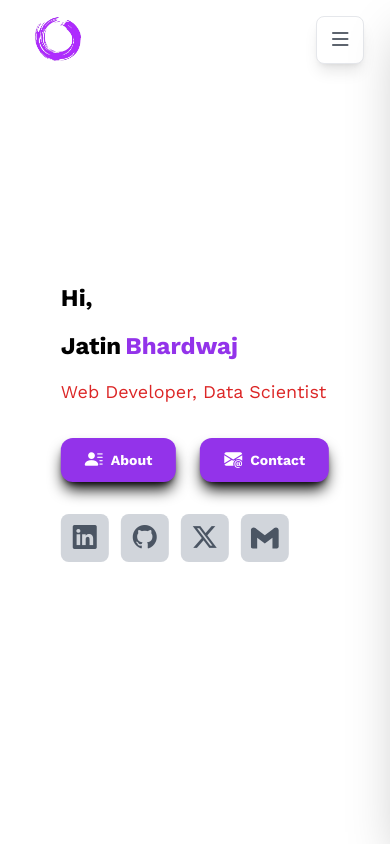
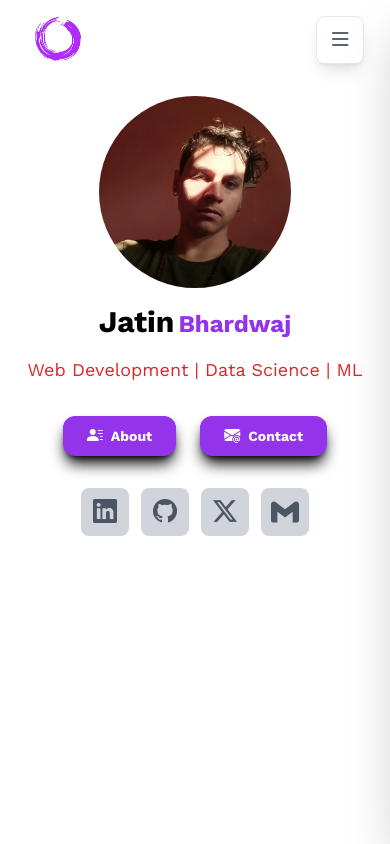
Before and after one commit to Jatinbhardwaj-093/JB, a Vue app: page / in a window 390 px wide. Built offline with nearby package versions, Linux system fonts and the light colour scheme.

Commit message:
improve mobile view in itro page add profile pich make it cleaner

```diff
--- a/src/components/Intro.vue
+++ b/src/components/Intro.vue
@@ -24,17 +24,12 @@ onMounted(() => {
 <template>
   <div>
     <!-- Mobile version -->
-    <div
-      class="block lg:hidden absolute top-1/2 left-1/2 transform -translate-x-1/2 -translate-y-1/2 "
-    >
-      <p
-        class="text-2xl sm:text-3xl text-black font-bold dark:text-white mb-4"
-      >
-        Hi,
-      </p>
-      <div class="mb-4">
+    <div class="lg:hidden flex flex-col items-center ">
+    <!-- profileImage -->
+      <img src="../assets/images/profileImage/myimage2.png" class="rounded-full object-cover object-center h-48 w-48 text-center" alt="img">
+      <div class="my-4">
         <span
-          class="text-2xl sm:text-3xl text-black font-bold dark:text-white"
+          class="text-3xl sm:text-3xl text-black font-bold dark:text-white"
         >
           {{ myData.firstName }}
         </span>
@@ -45,7 +40,7 @@ onMounted(() => {
         </span>
       </div>
       <div class="text-lg sm:text-xl text-red-600 dark:text-red-400">
-        Web Developer, Data Scientist
+        Web Development |  Data Science | ML
       </div>
       <div
         class="flex flex-row items-center justify-start space-x-6"
@@ -54,7 +49,7 @@ onMounted(() => {
           class="bg-purple-600 text-white px-6 py-2 rounded-xl mt-8 w-auto shadow-lg shadow-black flex items-center justify-center hover:transform hover:transform-ease-in-out hover:scale-105 cursor-pointer"
           @click="$router.push('/about')"
         >
-          <i class="bi bi-person-lines-fill text-lg mr-2"></i>
+          <i class="bi bi-person-lines-fill text-md mr-2"></i>
           <span class="font-bold text-sm sm:text-base text-white">
           About
           </span>
@@ -63,7 +58,7 @@ onMounted(() => {
           class="bg-purple-600 text-white px-6 py-2 rounded-xl mt-8 w-auto shadow-lg shadow-black flex items-center justify-center hover:transform hover:transform-ease-in-out hover:scale-105 cursor-pointer"
           @click="$router.push('/contact')"
         >
-          <i class="bi bi-envelope-at-fill text-lg mr-2"></i>
+          <i class="bi bi-envelope-at-fill text-md mr-2"></i>
           <span class="font-bold text-sm sm:text-base text-white">
           Contact
           </span>
```
Also changed, not shown: src/assets/images/profileImage/myimage2.png (added).
